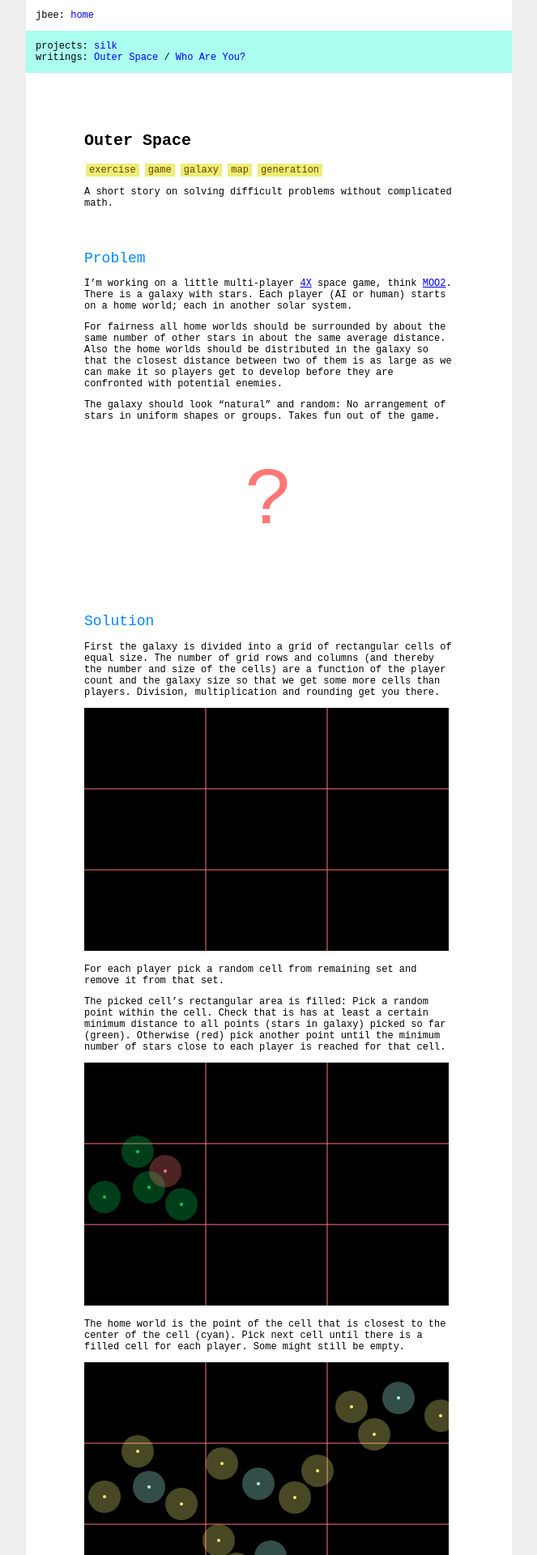
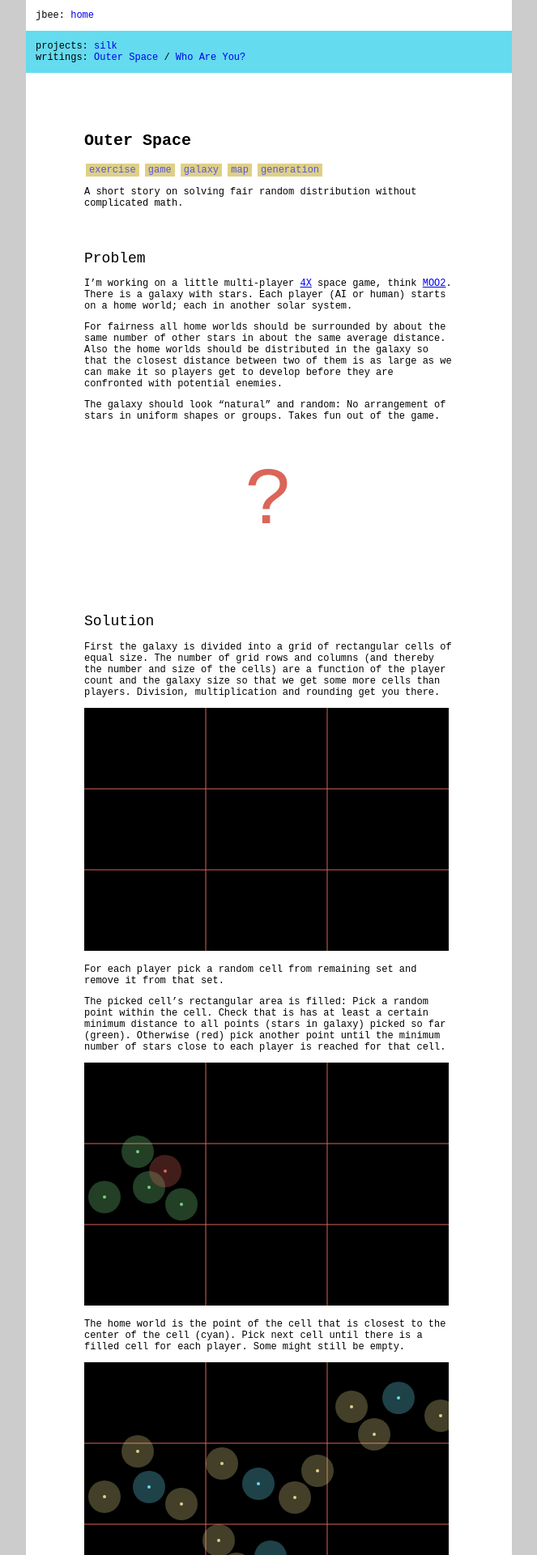
Before and after one commit to jbee/jbee.github.io, a Jekyll site: the page built from game.md, in a window 1280 px wide. Shown: the top 1920 px of the page at 81% size, without its empty margins (308-971 px from the left). Built offline with Jekyll 4.4.1, drawn with Linux system fonts in a browser that asks for light colours; some web fonts are replaced; some of the changed text lies outside the part shown.

Commit message:
footer, colors, names

```diff
--- a/_layouts/default.html
+++ b/_layouts/default.html
@@ -7,7 +7,7 @@
 	<style>
 @import url('https://fonts.googleapis.com/css?family=Oxygen+Mono');
 
-html { background-color: #eee; }
+html { background-color: #ccc; }
 body, pre, code { font-family: 'Oxygen Mono', monospace; }
 body {
 	background-color: white;
@@ -17,30 +17,29 @@ body {
 	margin: 0 auto;
 }
 footer { padding: 2em 12%; }
-footer a:visited, header a:visited { color: blue; }
-footer a, header a { text-decoration: none; }
+footer a:visited, header a:visited, blockquote a:visited { color: blue; }
+footer a, header a, blockquote a { text-decoration: none; }
 section { padding: 1em 12%; }
 nav { padding: 1em; }
-nav + nav { background-color: #AAFFEE; }
-b, strong { color: #00CC55; font-weight: normal; }
+nav + nav { background-color: #65DBEF; }
+b, strong { color: #3AA241; font-weight: normal; }
+i, em { color: #B766B5; font-style: normal; }
 h1 { font-size: 20px; margin-top: 3em; }
 h2 {
 	font-weight: normal;
 	padding-top: 2em;
 	display: block;
-	color: #0088FF;
 }
 pre {
-	background-color: #ddd;
+	background-color: #ccc;
 	padding: 2px;
 	tab-size: 4;
 }
 blockquote {
-	background-color: #EEEE77; padding: 1em;
+	background-color: #DED087; padding: 1em;
+	text-align: center;
 }
-p code, li > code {
-	color: #664400; background-color: #ddd;
-}
+p code, li > code {	color: #5955E0; }
 hr {
 	height: 0;
 	border-width: 0;
@@ -50,17 +49,16 @@ hr {
 hr + ol {
 	font-size: 10px; color: #333;
 }
-big { font-size: 100px; color: #FF7777; display: block; text-align: center; padding: 30px 0; }
+/* ? */
+big { font-size: 100px; color: #DB6559; display: block; text-align: center; padding: 30px 0; }
 /* tags */
 h1 + ul { padding: 0; margin: 2px; }
 h1 + ul li {
-	background-color: #EEEE77; color: #664400; padding: 1px 4px; display: inline-block;
+	background-color: #DED087; color: #5955E0; padding: 1px 4px; display: inline-block;
 }
 /* code blocks */
-.kd, .kt { color: #CC44CC;}
-.nf { color: #0000AA; }
-.c1 { color: #00CC55; }
-
+.kd, .kt { color: #5955E0;}
+.c1 { color: #3AA241; }
 	</style>
 </head>
 <body>
@@ -78,6 +76,10 @@ h1 + ul li {
 		</nav>
 	</header>
 	<section>{{ content }}</section>
-	<footer>&copy; 2017 <a href="http://jbee.github.io/">Jan Bernitt</a></footer>
+	<footer>
+		&copy; 2017 <a href="http://jbee.github.io/">Jan Bernitt</a>
+		[colors: <a href="https://en.wikipedia.org/wiki/List_of_8-bit_computer_hardware_palettes#Original_MSX">MSX</a>,
+        font: <a href="https://fonts.google.com/specimen/Oxygen+Mono">Oxygen Mono</a>]
+	</footer>
 </body>
 </html>
--- a/game.md
+++ b/game.md
@@ -11,7 +11,7 @@ title: "Outer Space"
 * map
 * generation
 
-A short story on solving difficult problems without complicated math.
+A short story on solving fair random distribution without complicated math.
 
 ## Problem
 I'm working on a little multi-player [4X](https://en.wikipedia.org/wiki/4X) space game, think [MOO2](https://en.wikipedia.org/wiki/Master_of_Orion_II:_Battle_at_Antares).
@@ -40,10 +40,10 @@ cells than players. Division, multiplication and rounding get you there.
 	xmlns:xlink="http://www.w3.org/1999/xlink"
 	width="450px" height="300px">
 <rect x="0" y="0" width="450" height="300" style="stroke:#000000;stroke-width:0; fill:#000000;"/>
-<polyline points="0,100 450,100" style="stroke:#FF7777;stroke-width:1px;"/>
-<polyline points="0,200 450,200" style="stroke:#FF7777;stroke-width:1px;"/>
-<polyline points="150,0 150,300" style="stroke:#FF7777;stroke-width:1px;"/>
-<polyline points="300,0 300,300" style="stroke:#FF7777;stroke-width:1px;"/>
+<polyline points="0,100 450,100" style="stroke:#DB6559;stroke-width:1px;"/>
+<polyline points="0,200 450,200" style="stroke:#DB6559;stroke-width:1px;"/>
+<polyline points="150,0 150,300" style="stroke:#DB6559;stroke-width:1px;"/>
+<polyline points="300,0 300,300" style="stroke:#DB6559;stroke-width:1px;"/>
 </svg>
 
 For each player pick a random cell from remaining set and remove it from that set.
@@ -58,21 +58,21 @@ each player is reached for that cell.
 	xmlns:xlink="http://www.w3.org/1999/xlink"
 	width="450px" height="300px">
 <rect x="0" y="0" width="450" height="300" style="stroke:#000000;stroke-width:0; fill:#000000;"/>
-<polyline points="0,100 450,100" style="stroke:#FF7777;stroke-width:1px;"/>
-<polyline points="0,200 450,200" style="stroke:#FF7777;stroke-width:1px;"/>
-<polyline points="150,0 150,300" style="stroke:#FF7777;stroke-width:1px;"/>
-<polyline points="300,0 300,300" style="stroke:#FF7777;stroke-width:1px;"/>
+<polyline points="0,100 450,100" style="stroke:#DB6559;stroke-width:1px;"/>
+<polyline points="0,200 450,200" style="stroke:#DB6559;stroke-width:1px;"/>
+<polyline points="150,0 150,300" style="stroke:#DB6559;stroke-width:1px;"/>
+<polyline points="300,0 300,300" style="stroke:#DB6559;stroke-width:1px;"/>
 
-<circle cx="120" cy="175" r="20" style="stroke-width:0;fill:#00CC55;" fill-opacity="0.3"/>
-<circle cx="120" cy="175" r="2" style="stroke-width:0;fill:#00CC55;"/>
-<circle cx="25" cy="166" r="20" style="stroke-width:0;fill:#00CC55;" fill-opacity="0.3"/>
-<circle cx="25" cy="166" r="2" style="stroke-width:0;fill:#00CC55;"/>
-<circle cx="66" cy="110" r="20" style="stroke-width:0;fill:#00CC55;" fill-opacity="0.3"/>
-<circle cx="66" cy="110" r="2" style="stroke-width:0;fill:#00CC55;"/>
-<circle cx="80" cy="154" r="20" style="stroke-width:0;fill:#00CC55;" fill-opacity="0.3"/>
-<circle cx="80" cy="154" r="2" style="stroke-width:0;fill:#00CC55;"/>
-<circle cx="100" cy="134" r="20" style="stroke-width:0;fill:#FF7777;" fill-opacity="0.3"/>
-<circle cx="100" cy="134" r="2" style="stroke-width:0;fill:#FF7777;"/>
+<circle cx="120" cy="175" r="20" style="stroke-width:0;fill:#74D07D;" fill-opacity="0.3"/>
+<circle cx="120" cy="175" r="2" style="stroke-width:0;fill:#74D07D;"/>
+<circle cx="25" cy="166" r="20" style="stroke-width:0;fill:#74D07D;" fill-opacity="0.3"/>
+<circle cx="25" cy="166" r="2" style="stroke-width:0;fill:#74D07D;"/>
+<circle cx="66" cy="110" r="20" style="stroke-width:0;fill:#74D07D;" fill-opacity="0.3"/>
+<circle cx="66" cy="110" r="2" style="stroke-width:0;fill:#74D07D;"/>
+<circle cx="80" cy="154" r="20" style="stroke-width:0;fill:#74D07D;" fill-opacity="0.3"/>
+<circle cx="80" cy="154" r="2" style="stroke-width:0;fill:#74D07D;"/>
+<circle cx="100" cy="134" r="20" style="stroke-width:0;fill:#DB6559;" fill-opacity="0.3"/>
+<circle cx="100" cy="134" r="2" style="stroke-width:0;fill:#DB6559;"/>
 
 </svg>
 
@@ -84,46 +84,46 @@ Some might still be empty.
 	xmlns:xlink="http://www.w3.org/1999/xlink"
 	width="450px" height="300px">
 <rect x="0" y="0" width="450" height="300" style="stroke:#000000;stroke-width:0; fill:#000000;"/>
-<polyline points="0,100 450,100" style="stroke:#FF7777;stroke-width:1px;"/>
-<polyline points="0,200 450,200" style="stroke:#FF7777;stroke-width:1px;"/>
-<polyline points="150,0 150,300" style="stroke:#FF7777;stroke-width:1px;"/>
-<polyline points="300,0 300,300" style="stroke:#FF7777;stroke-width:1px;"/>
+<polyline points="0,100 450,100" style="stroke:#DB6559;stroke-width:1px;"/>
+<polyline points="0,200 450,200" style="stroke:#DB6559;stroke-width:1px;"/>
+<polyline points="150,0 150,300" style="stroke:#DB6559;stroke-width:1px;"/>
+<polyline points="300,0 300,300" style="stroke:#DB6559;stroke-width:1px;"/>
 
-<circle cx="120" cy="175" r="20" style="stroke-width:0;fill:#EEEE77;" fill-opacity="0.3"/>
-<circle cx="120" cy="175" r="2" style="stroke-width:0;fill:#EEEE77;"/>
-<circle cx="25" cy="166" r="20" style="stroke-width:0;fill:#EEEE77;" fill-opacity="0.3"/>
-<circle cx="25" cy="166" r="2" style="stroke-width:0;fill:#EEEE77;"/>
-<circle cx="66" cy="110" r="20" style="stroke-width:0;fill:#EEEE77;" fill-opacity="0.3"/>
-<circle cx="66" cy="110" r="2" style="stroke-width:0;fill:#EEEE77;"/>
-<circle cx="80" cy="154" r="20" style="stroke-width:0;fill:#AAFFEE;" fill-opacity="0.3"/>
-<circle cx="80" cy="154" r="2" style="stroke-width:0;fill:#AAFFEE;"/>
+<circle cx="120" cy="175" r="20" style="stroke-width:0;fill:#DED087;" fill-opacity="0.3"/>
+<circle cx="120" cy="175" r="2" style="stroke-width:0;fill:#DED087;"/>
+<circle cx="25" cy="166" r="20" style="stroke-width:0;fill:#DED087;" fill-opacity="0.3"/>
+<circle cx="25" cy="166" r="2" style="stroke-width:0;fill:#DED087;"/>
+<circle cx="66" cy="110" r="20" style="stroke-width:0;fill:#DED087;" fill-opacity="0.3"/>
+<circle cx="66" cy="110" r="2" style="stroke-width:0;fill:#DED087;"/>
+<circle cx="80" cy="154" r="20" style="stroke-width:0;fill:#65DBEF;" fill-opacity="0.3"/>
+<circle cx="80" cy="154" r="2" style="stroke-width:0;fill:#65DBEF;"/>
 
-<circle cx="330" cy="55" r="20" style="stroke-width:0;fill:#EEEE77;" fill-opacity="0.3"/>
-<circle cx="330" cy="55" r="2" style="stroke-width:0;fill:#EEEE77;"/>
-<circle cx="440" cy="66" r="20" style="stroke-width:0;fill:#EEEE77;" fill-opacity="0.3"/>
-<circle cx="440" cy="66" r="2" style="stroke-width:0;fill:#EEEE77;"/>
-<circle cx="358" cy="89" r="20" style="stroke-width:0;fill:#EEEE77;" fill-opacity="0.3"/>
-<circle cx="358" cy="89" r="2" style="stroke-width:0;fill:#EEEE77;"/>
-<circle cx="388" cy="44" r="20" style="stroke-width:0;fill:#AAFFEE;" fill-opacity="0.3"/>
-<circle cx="388" cy="44" r="2" style="stroke-width:0;fill:#AAFFEE;"/>
+<circle cx="330" cy="55" r="20" style="stroke-width:0;fill:#DED087;" fill-opacity="0.3"/>
+<circle cx="330" cy="55" r="2" style="stroke-width:0;fill:#DED087;"/>
+<circle cx="440" cy="66" r="20" style="stroke-width:0;fill:#DED087;" fill-opacity="0.3"/>
+<circle cx="440" cy="66" r="2" style="stroke-width:0;fill:#DED087;"/>
+<circle cx="358" cy="89" r="20" style="stroke-width:0;fill:#DED087;" fill-opacity="0.3"/>
+<circle cx="358" cy="89" r="2" style="stroke-width:0;fill:#DED087;"/>
+<circle cx="388" cy="44" r="20" style="stroke-width:0;fill:#65DBEF;" fill-opacity="0.3"/>
+<circle cx="388" cy="44" r="2" style="stroke-width:0;fill:#65DBEF;"/>
 
-<circle cx="188" cy="255" r="20" style="stroke-width:0;fill:#EEEE77;" fill-opacity="0.3"/>
-<circle cx="188" cy="255" r="2" style="stroke-width:0;fill:#EEEE77;"/>
-<circle cx="280" cy="277" r="20" style="stroke-width:0;fill:#EEEE77;" fill-opacity="0.3"/>
-<circle cx="280" cy="277" r="2" style="stroke-width:0;fill:#EEEE77;"/>
-<circle cx="166" cy="220" r="20" style="stroke-width:0;fill:#EEEE77;" fill-opacity="0.3"/>
-<circle cx="166" cy="220" r="2" style="stroke-width:0;fill:#EEEE77;"/>
-<circle cx="230" cy="240" r="20" style="stroke-width:0;fill:#AAFFEE;" fill-opacity="0.3"/>
-<circle cx="230" cy="240" r="2" style="stroke-width:0;fill:#AAFFEE;"/>
+<circle cx="188" cy="255" r="20" style="stroke-width:0;fill:#DED087;" fill-opacity="0.3"/>
+<circle cx="188" cy="255" r="2" style="stroke-width:0;fill:#DED087;"/>
+<circle cx="280" cy="277" r="20" style="stroke-width:0;fill:#DED087;" fill-opacity="0.3"/>
+<circle cx="280" cy="277" r="2" style="stroke-width:0;fill:#DED087;"/>
+<circle cx="166" cy="220" r="20" style="stroke-width:0;fill:#DED087;" fill-opacity="0.3"/>
+<circle cx="166" cy="220" r="2" style="stroke-width:0;fill:#DED087;"/>
+<circle cx="230" cy="240" r="20" style="stroke-width:0;fill:#65DBEF;" fill-opacity="0.3"/>
+<circle cx="230" cy="240" r="2" style="stroke-width:0;fill:#65DBEF;"/>
 
-<circle cx="170" cy="125" r="20" style="stroke-width:0;fill:#EEEE77;" fill-opacity="0.3"/>
-<circle cx="170" cy="125" r="2" style="stroke-width:0;fill:#EEEE77;"/>
-<circle cx="260" cy="167" r="20" style="stroke-width:0;fill:#EEEE77;" fill-opacity="0.3"/>
-<circle cx="260" cy="167" r="2" style="stroke-width:0;fill:#EEEE77;"/>
-<circle cx="288" cy="134" r="20" style="stroke-width:0;fill:#EEEE77;" fill-opacity="0.3"/>
-<circle cx="288" cy="134" r="2" style="stroke-width:0;fill:#EEEE77;"/>
-<circle cx="215" cy="150" r="20" style="stroke-width:0;fill:#AAFFEE;" fill-opacity="0.3"/>
-<circle cx="215" cy="150" r="2" style="stroke-width:0;fill:#AAFFEE;"/>
+<circle cx="170" cy="125" r="20" style="stroke-width:0;fill:#DED087;" fill-opacity="0.3"/>
+<circle cx="170" cy="125" r="2" style="stroke-width:0;fill:#DED087;"/>
+<circle cx="260" cy="167" r="20" style="stroke-width:0;fill:#DED087;" fill-opacity="0.3"/>
+<circle cx="260" cy="167" r="2" style="stroke-width:0;fill:#DED087;"/>
+<circle cx="288" cy="134" r="20" style="stroke-width:0;fill:#DED087;" fill-opacity="0.3"/>
+<circle cx="288" cy="134" r="2" style="stroke-width:0;fill:#DED087;"/>
+<circle cx="215" cy="150" r="20" style="stroke-width:0;fill:#65DBEF;" fill-opacity="0.3"/>
+<circle cx="215" cy="150" r="2" style="stroke-width:0;fill:#65DBEF;"/>
 
 </svg>
 
```
Also changed, not shown: index.md (+2 -0 lines), names.md (+2 -0 lines).
